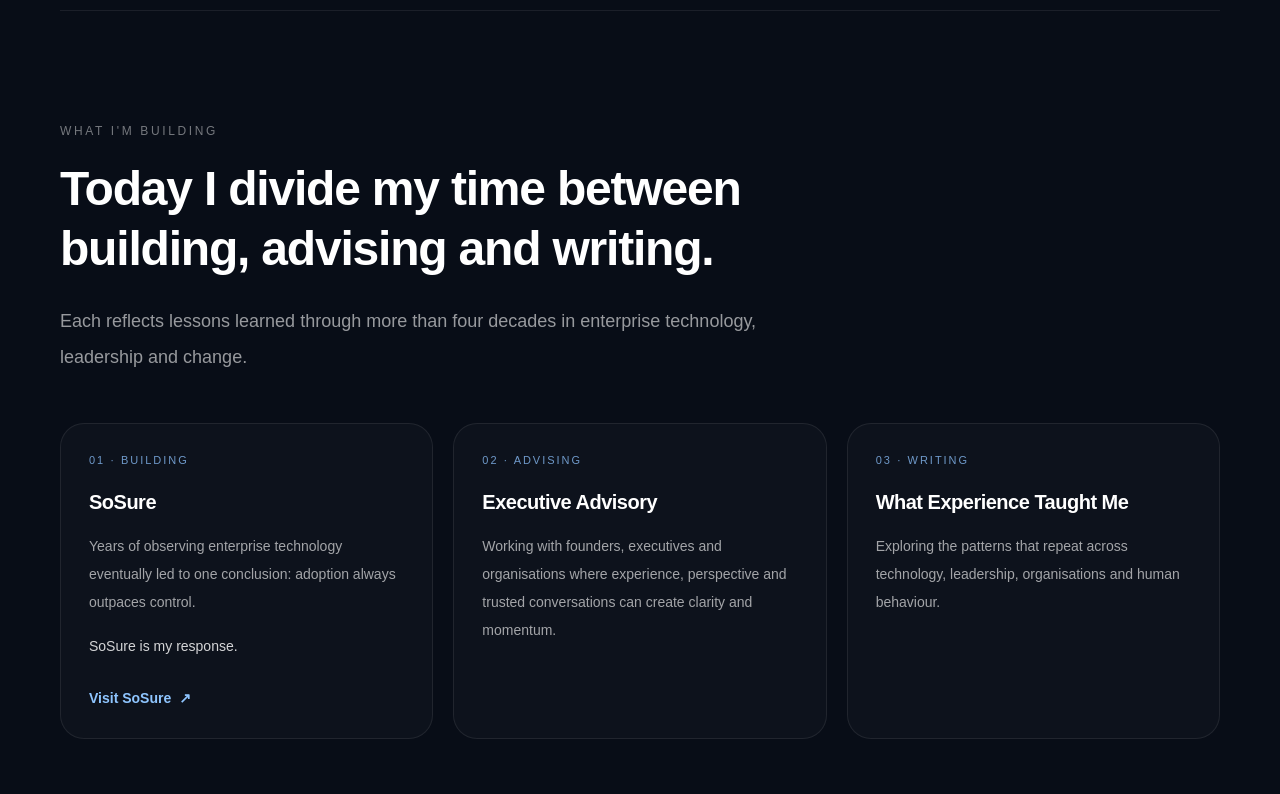
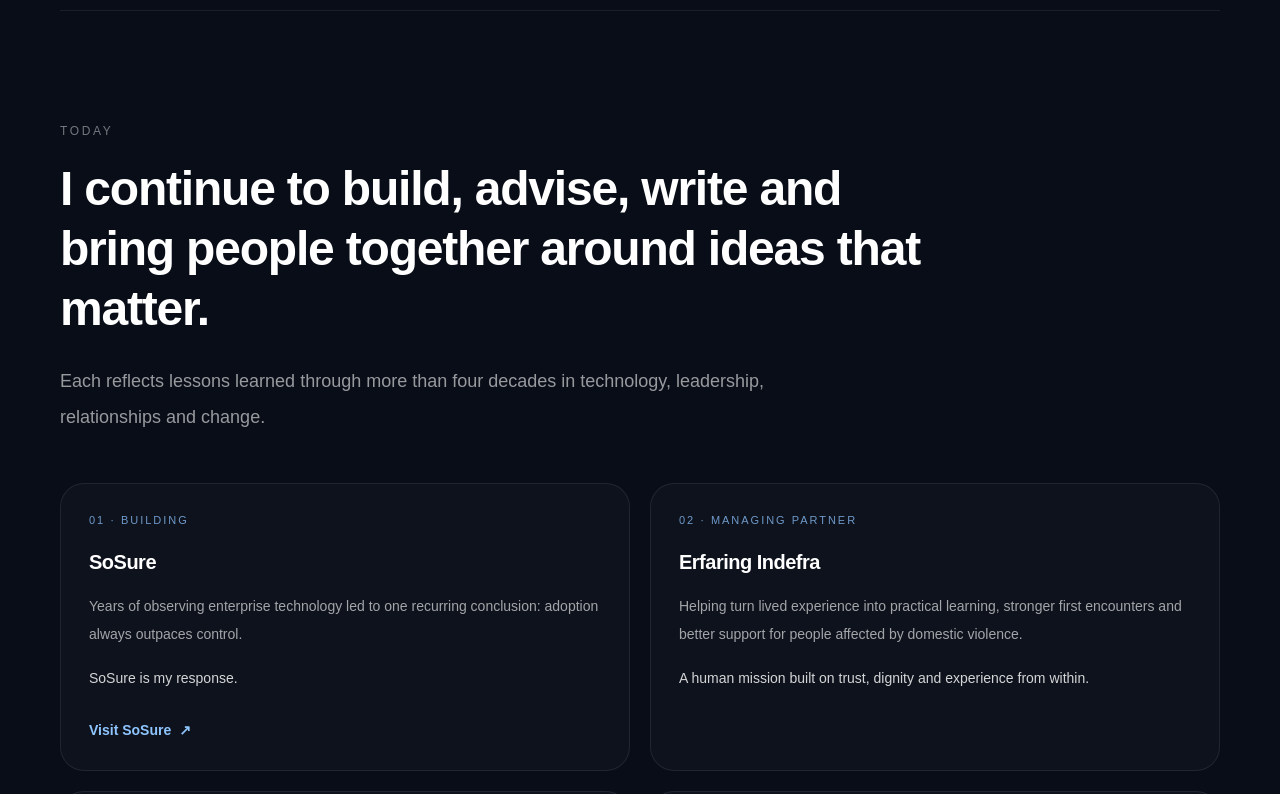
Before and after one commit to SoSureAdmin/elfort.com, a Next.js app: page / in a window 1280 px wide. Shown: the part 3940-4734 px from the top of the page. Built offline with nearby package versions, Linux system fonts and the light colour scheme.

Commit message:
Add Erfaring Indefra and complete human-first narrative

```diff
--- a/app/components/CurrentWork.tsx
+++ b/app/components/CurrentWork.tsx
@@ -4,22 +4,23 @@
       id="current-work"
       className="border-t border-white/[0.08] py-20 md:py-28"
     >
-      <div className="max-w-[820px]">
+      <div className="max-w-[860px]">
         <div className="text-xs font-medium uppercase tracking-[0.22em] text-white/44">
-          What I&apos;m Building
+          Today
         </div>
 
         <h2 className="mt-5 text-3xl font-semibold leading-tight tracking-[-0.025em] text-white md:text-5xl">
-          Today I divide my time between building, advising and writing.
+          I continue to build, advise, write and bring people together around
+          ideas that matter.
         </h2>
 
         <p className="mt-6 max-w-[720px] text-lg leading-9 text-white/58">
           Each reflects lessons learned through more than four decades in
-          enterprise technology, leadership and change.
+          technology, leadership, relationships and change.
         </p>
       </div>
 
-      <div className="mt-12 grid gap-5 md:grid-cols-3">
+      <div className="mt-12 grid gap-5 md:grid-cols-2">
         <article className="rounded-[24px] border border-white/[0.08] bg-white/[0.025] p-7 transition hover:-translate-y-1 hover:border-blue-400/30 hover:bg-white/[0.04]">
           <div className="text-[11px] font-medium uppercase tracking-[0.18em] text-blue-300/75">
             01 · Building
@@ -30,7 +31,7 @@
           </h3>
 
           <p className="mt-4 text-sm leading-7 text-white/62">
-            Years of observing enterprise technology eventually led to one
+            Years of observing enterprise technology led to one recurring
             conclusion: adoption always outpaces control.
           </p>
 
@@ -51,7 +52,27 @@
 
         <article className="rounded-[24px] border border-white/[0.08] bg-white/[0.025] p-7 transition hover:-translate-y-1 hover:border-blue-400/30 hover:bg-white/[0.04]">
           <div className="text-[11px] font-medium uppercase tracking-[0.18em] text-blue-300/75">
-            02 · Advising
+            02 · Managing Partner
+          </div>
+
+          <h3 className="mt-5 text-xl font-semibold tracking-tight text-white">
+            Erfaring Indefra
+          </h3>
+
+          <p className="mt-4 text-sm leading-7 text-white/62">
+            Helping turn lived experience into practical learning, stronger
+            first encounters and better support for people affected by domestic
+            violence.
+          </p>
+
+          <p className="mt-4 text-sm font-medium leading-7 text-white/82">
+            A human mission built on trust, dignity and experience from within.
+          </p>
+        </article>
+
+        <article className="rounded-[24px] border border-white/[0.08] bg-white/[0.025] p-7 transition hover:-translate-y-1 hover:border-blue-400/30 hover:bg-white/[0.04]">
+          <div className="text-[11px] font-medium uppercase tracking-[0.18em] text-blue-300/75">
+            03 · Advising
           </div>
 
           <h3 className="mt-5 text-xl font-semibold tracking-tight text-white">
@@ -59,15 +80,15 @@
           </h3>
 
           <p className="mt-4 text-sm leading-7 text-white/62">
-            Working with founders, executives and organisations where
-            experience, perspective and trusted conversations can create
+            Working selectively with founders, executives and organisations
+            where experience, perspective and trusted conversations can create
             clarity and momentum.
           </p>
         </article>
 
         <article className="rounded-[24px] border border-white/[0.08] bg-white/[0.025] p-7 transition hover:-translate-y-1 hover:border-blue-400/30 hover:bg-white/[0.04]">
           <div className="text-[11px] font-medium uppercase tracking-[0.18em] text-blue-300/75">
-            03 · Writing
+            04 · Writing
           </div>
 
           <h3 className="mt-5 text-xl font-semibold tracking-tight text-white">
@@ -76,7 +97,7 @@
 
           <p className="mt-4 text-sm leading-7 text-white/62">
             Exploring the patterns that repeat across technology, leadership,
-            organisations and human behaviour.
+            organisations, relationships and human behaviour.
           </p>
         </article>
       </div>
```
